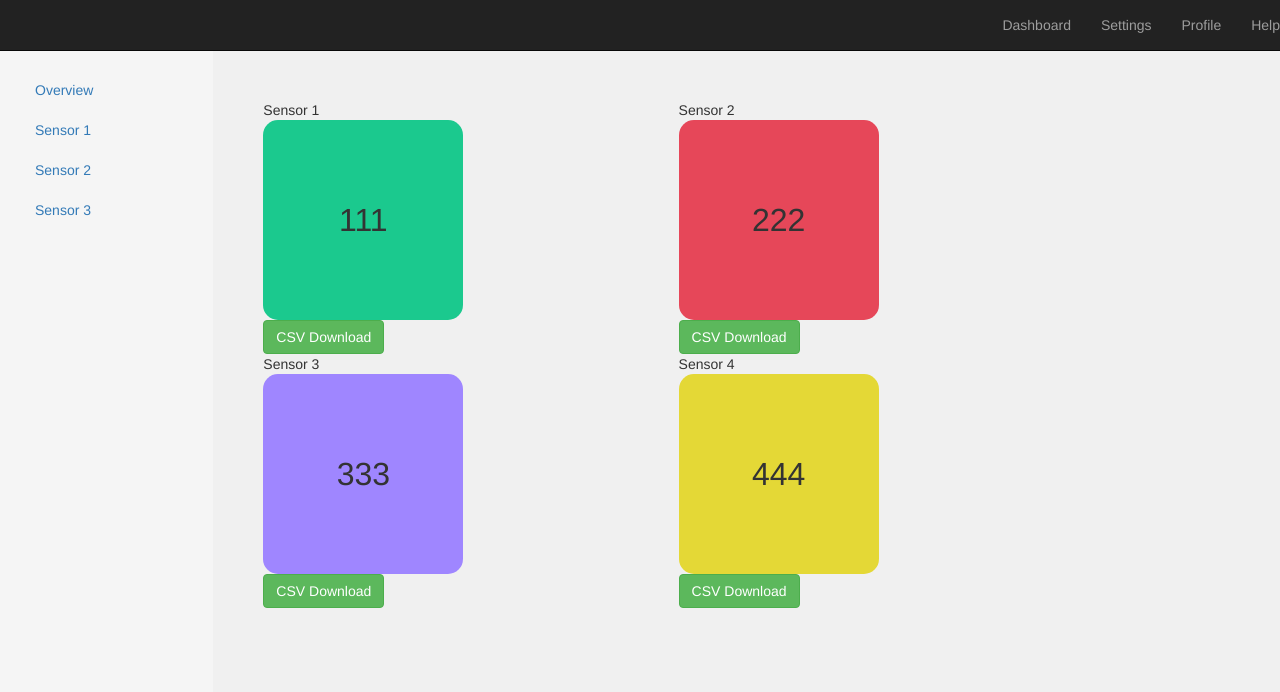
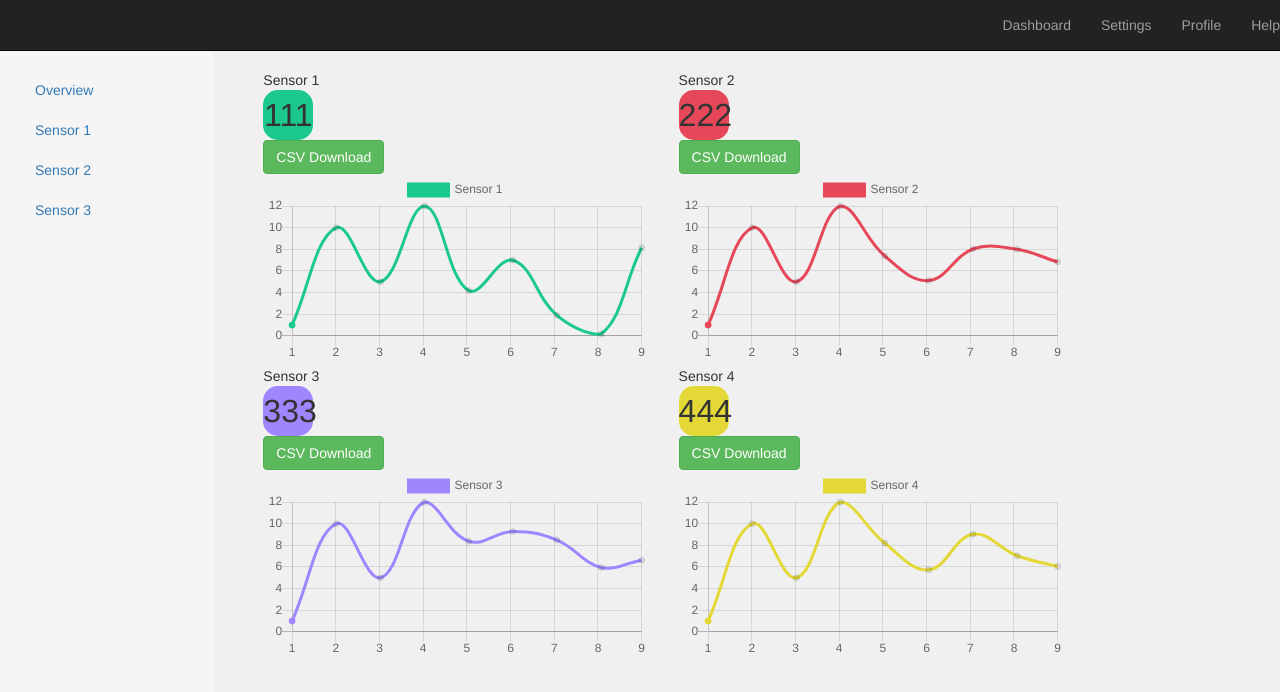
Before and after one commit to penglir/arduino-sensor-network, a website: page index.html in a window 1280 px wide. Drawn offline with nearby package versions, Linux system fonts and the light colour scheme; no server answers.

Commit message:
Add Chart

```diff
--- a/index.css
+++ b/index.css
@@ -16,7 +16,7 @@ body {
 
 .main {
       position: fixed;
-      top: 50;
+      top: 20;
       right: 0;
       bottom: 0;
 
@@ -37,8 +37,8 @@ body {
   border-radius: 15px;
     background: rgb(27, 201, 142);
     padding: 0px;
-    width: 200px;
-    line-height: 200px;
+    width: 50px;
+    line-height: 50px;
     font-size: xx-large;
 }
 
--- a/index.html
+++ b/index.html
@@ -9,6 +9,8 @@
       <script src="https://maxcdn.bootstrapcdn.com/bootstrap/3.3.7/js/bootstrap.min.js" integrity="sha384-Tc5IQib027qvyjSMfHjOMaLkfuWVxZxUPnCJA7l2mCWNIpG9mGCD8wGNIcPD7Txa" crossorigin="anonymous"></script>
 
       <script src="https://cdnjs.cloudflare.com/ajax/libs/socket.io/1.7.3/socket.io.js" integrity="sha256-lDaoGuONbVHFEV6ZW3GowBu4ECOTjDE14hleNVBvDW8=" crossorigin="anonymous"></script>
+
+      <script src="https://cdnjs.cloudflare.com/ajax/libs/Chart.js/2.5.0/Chart.bundle.min.js"></script>
 
       <link href="https://maxcdn.bootstrapcdn.com/bootstrap/3.3.7/css/bootstrap.min.css" rel="stylesheet" integrity="sha384-BVYiiSIFeK1dGmJRAkycuHAHRg32OmUcww7on3RYdg4Va+PmSTsz/K68vbdEjh4u" crossorigin="anonymous">
 
@@ -35,6 +37,152 @@
           $("#sensor4").text(data.raw);
         });
 
+
+
+        chartdata1 = [{x:1,y:1}, {x:2,y:10}, {x:3,y:5},{x:4,y:12}];
+        chartdata2 = [{x:1,y:1}, {x:2,y:10}, {x:3,y:5},{x:4,y:12}];
+        chartdata3 = [{x:1,y:1}, {x:2,y:10}, {x:3,y:5},{x:4,y:12}];
+        chartdata4 = [{x:1,y:1}, {x:2,y:10}, {x:3,y:5},{x:4,y:12}];
+
+        var lastx = 5;
+
+        var data1 = {
+                datasets: [{
+                    label: 'Sensor 1',
+                    data: chartdata1,
+                    backgroundColor: [
+                        'rgba(27, 201, 142, 1)',
+                    ],
+                    borderColor : [
+                        'rgba(27, 201, 142, 1)',
+                    ],
+                    fill: false,
+                }]
+            };
+
+
+var data2 = {
+                datasets: [{
+                    label: 'Sensor 2',
+                    data: chartdata2,
+                    backgroundColor: [
+                        'rgba(230, 71, 89, 1)',
+                    ],
+                    borderColor : [
+                        'rgba(230, 71, 89, 1)',
+                    ],
+                    fill: false,
+                }]
+            };
+
+            var data3 = {
+                datasets: [{
+                    label: 'Sensor 3',
+                    data: chartdata3,
+                    backgroundColor: [
+                        'rgba(159, 134, 255, 1)',
+                    ],
+                    borderColor : [
+                        'rgba(159, 134, 255, 1)',
+                    ],
+                    fill: false,
+                }]
+            };
+
+
+var data4 = {
+                datasets: [{
+                    label: 'Sensor 4',
+                    data: chartdata4,
+                    backgroundColor: [
+                        'rgba(228, 216, 54, 1)',
+                    ],
+                    borderColor : [
+                        'rgba(228, 216, 54, 1)',
+                    ],
+                    fill: false,
+                }]
+            };
+          var options =  {
+                  scales: {
+                      xAxes: [{
+                          type: 'linear',
+                          position: 'bottom'
+                      }]
+                  }
+              };
+
+            var chart1, chart2, chart3, chart4;
+
+            window.onload = function() {
+              var ctx1 = document.getElementById("chart1");
+              chart1 = new Chart(ctx1, {
+                  type: 'line',
+                  data: data1,
+                  options : options,
+              });
+
+              var ctx2 = document.getElementById("chart2");
+chart2 = new Chart(ctx2, {
+                  type: 'line',
+                  data: data2,
+                  options : options,
+              });
+
+              var ctx3 = document.getElementById("chart3");
+
+chart3 = new Chart(ctx3, {
+                  type: 'line',
+                  data: data3,
+                  options : options,
+              });
+
+
+              var ctx4 = document.getElementById("chart4");
+
+chart4 = new Chart(ctx4, {
+                  type: 'line',
+                  data: data4,
+                  options : options,
+              });
+
+            }
+
+
+
+
+          setInterval(function() {
+
+            chartdata1.push({x: lastx, y : Math.random() * 10});
+            chartdata2.push({x: lastx, y : Math.random() * 10});
+            chartdata3.push({x: lastx, y : Math.random() * 10});
+            chartdata4.push({x: lastx, y : Math.random() * 10});
+
+            lastx += 1;
+            // chartdata.shift();
+
+            console.log("1 second");
+            chart1.data.datasets[0].data = chartdata1;
+            // myChart.data.datasets[0].data
+            chart1.update();
+
+            chart2.data.datasets[0].data = chartdata2;
+            // myChart.data.datasets[0].data
+            chart2.update();
+
+            chart3.data.datasets[0].data = chartdata3;
+            // myChart.data.datasets[0].data
+            chart3.update();
+
+            chart4.data.datasets[0].data = chartdata4;
+            // myChart.data.datasets[0].data
+            chart4.update();
+
+          }, 1000);
+
+
+
+
       </script>
 
   </head>
@@ -51,6 +199,7 @@
           </ul>
 
     </nav>
+
 
 
 
@@ -78,6 +227,10 @@
 
             <div id="sensor1">111</div>
             <a href="csvfile.csv" class="btn btn-success" role="button">CSV Download</a>
+
+                            <canvas id="chart1"></canvas>
+
+
         </div>
 
         <div class="col-md-5">
@@ -86,6 +239,11 @@
 
             <div id="sensor2">222</div>
             <a href="csvfile.csv" class="btn btn-success" role="button">CSV Download</a>
+
+
+                                          <canvas id="chart2"></canvas>
+
+
         </div>
       </div>
 
@@ -96,6 +254,11 @@
 
             <div id="sensor3">333</div>
             <a href="csvfile.csv" class="btn btn-success" role="button">CSV Download</a>
+
+
+                            <canvas id="chart3"></canvas>
+
+
         </div>
 
         <div class="col-md-5">
@@ -104,6 +267,11 @@
 
             <div id="sensor4">444</div>
             <a href="csvfile.csv" class="btn btn-success" role="button">CSV Download</a>
+
+
+                            <canvas id="chart4"></canvas>
+
+
         </div>
       </div>
 
```
Also changed, not shown: test.html (+60 -1 lines).
